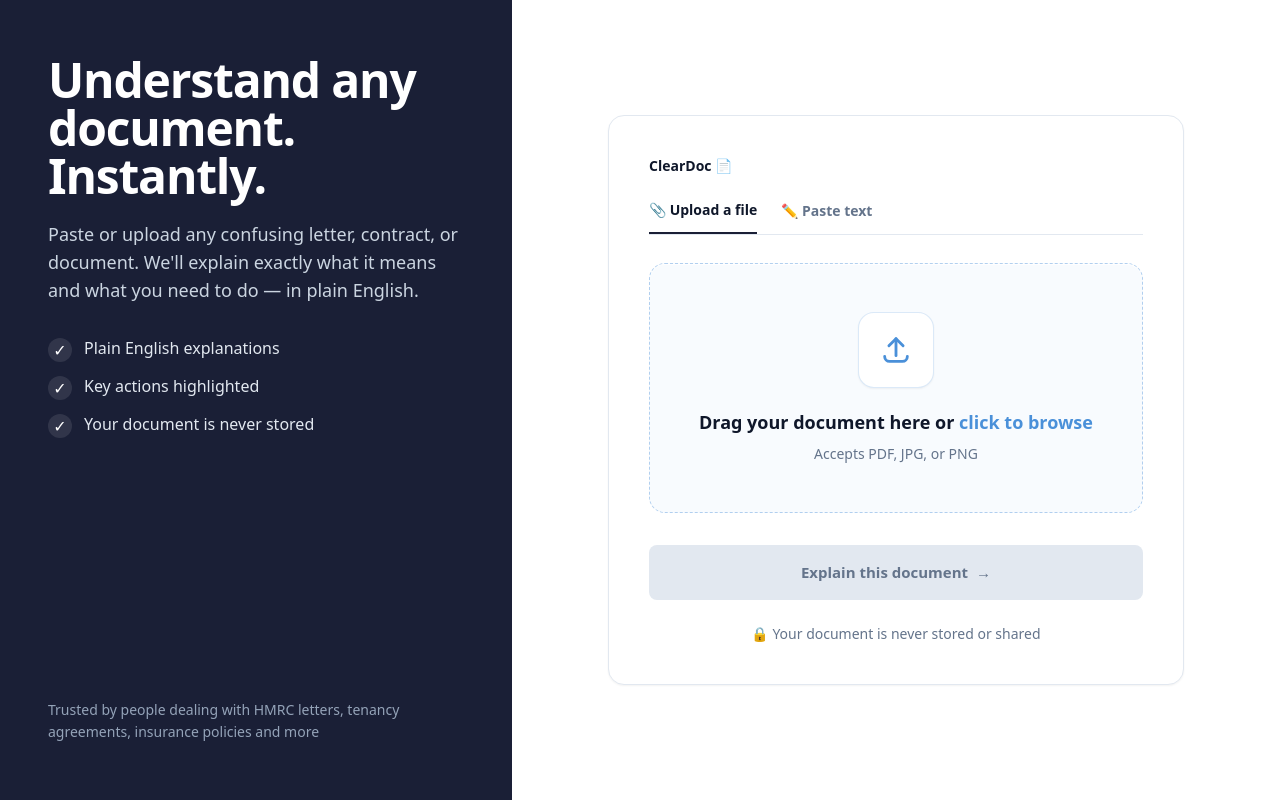
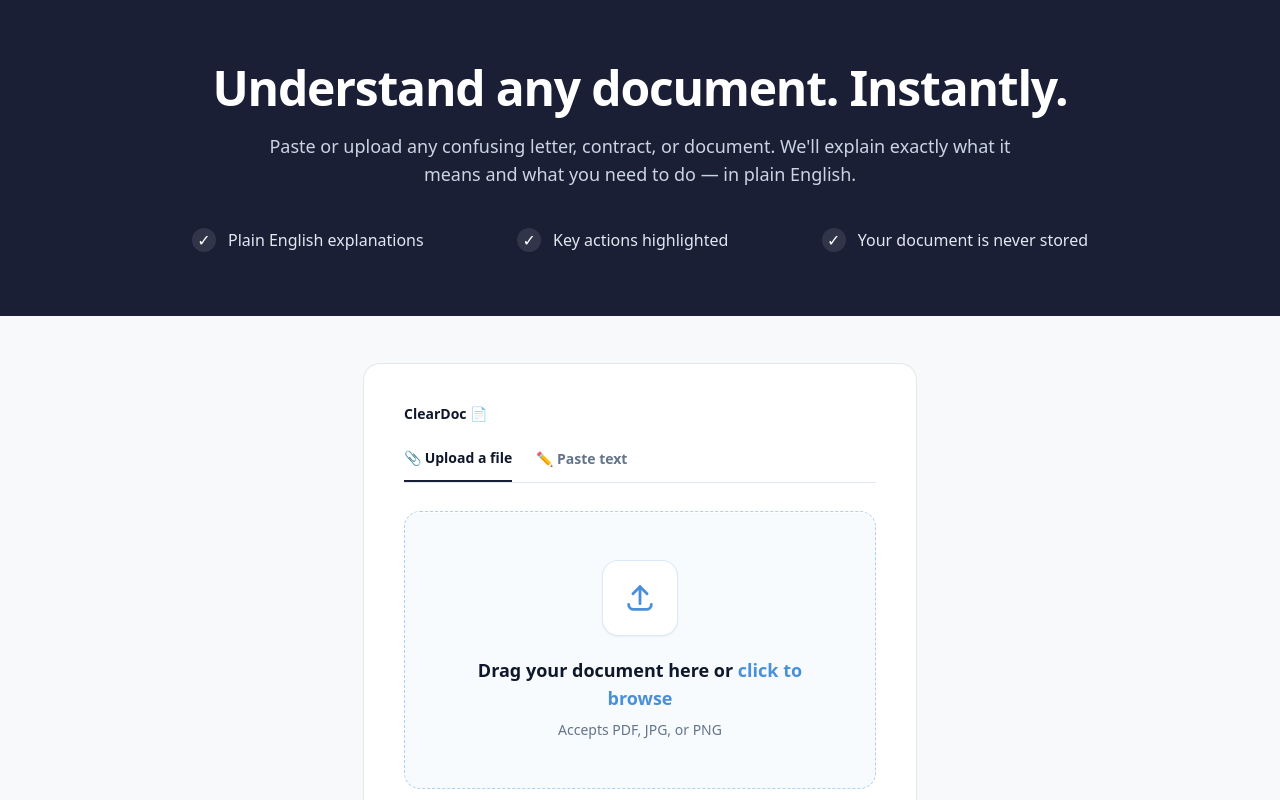
Before and after one commit to Booteeni/cleardoc, a Next.js app: page / in a window 1280 px wide. Shown: the top 800 px of the page. Built offline with nearby package versions, Linux system fonts and the light colour scheme.

Commit message:
redesign to vertical layout

```diff
--- a/app/page.tsx
+++ b/app/page.tsx
@@ -59,50 +59,42 @@ export default function HomePage() {
   }, [tab]);
 
   return (
-    <main className="min-h-screen w-full bg-white">
-      <div className="min-h-screen w-full lg:flex">
-        <aside className="relative w-full bg-[#1a1f36] px-8 py-10 text-white lg:w-[40%] lg:px-12 lg:py-14">
-          <div className="mx-auto flex h-full max-w-xl flex-col">
-            <div className="flex-1">
-              <h1 className="text-3xl font-bold leading-tight tracking-tight sm:text-4xl lg:text-5xl">
+    <main className="min-h-screen w-full">
+      <section className="w-full bg-[#1a1f36] py-16 text-white">
+        <div className="mx-auto w-full max-w-5xl px-6">
+          <h1 className="text-center text-3xl font-bold leading-tight tracking-tight sm:text-4xl lg:text-5xl">
             Understand any document. Instantly.
           </h1>
 
-              <p className="mt-5 max-w-lg text-base leading-relaxed text-slate-300 sm:text-lg">
+          <p className="mx-auto mt-5 max-w-3xl text-center text-base leading-relaxed text-slate-300 sm:text-lg">
             Paste or upload any confusing letter, contract, or document. We&apos;ll explain exactly
             what it means and what you need to do — in plain English.
           </p>
 
-              <ul className="mt-8 space-y-3 text-sm text-slate-200 sm:text-base">
+          <ul className="mx-auto mt-10 flex max-w-4xl flex-col gap-4 text-sm text-slate-200 sm:flex-row sm:items-center sm:justify-between sm:gap-6 sm:text-base">
             {[
               "Plain English explanations",
               "Key actions highlighted",
               "Your document is never stored"
             ].map((t) => (
-                  <li key={t} className="flex items-start gap-3">
+              <li key={t} className="flex items-center gap-3">
                 <span
-                      className="mt-0.5 inline-flex h-6 w-6 items-center justify-center rounded-full bg-white/10 text-white"
+                  className="inline-flex h-6 w-6 items-center justify-center rounded-full bg-white/10 text-white"
                   aria-hidden="true"
                 >
                   ✓
                 </span>
-                    <span>{t}</span>
+                <span className="whitespace-nowrap">{t}</span>
               </li>
             ))}
           </ul>
         </div>
+      </section>
 
-            <p className="mt-10 text-sm leading-relaxed text-slate-400">
-              Trusted by people dealing with HMRC letters, tenancy agreements, insurance policies and
-              more
-            </p>
-          </div>
-        </aside>
-
-        <section className="flex w-full items-center justify-center bg-white px-6 py-10 lg:w-[60%] lg:px-12">
-          <div className="w-full max-w-xl">
+      <section className="w-full bg-[#f8f9fb] py-10 sm:py-12">
+        <div className="mx-auto w-full max-w-[600px] px-6">
           {state === "loading" ? (
-              <div className="rounded-2xl border border-slate-200 bg-white p-10 text-center shadow-sm">
+            <div className="rounded-2xl bg-white p-10 text-center shadow-sm ring-1 ring-slate-200">
               <div className="mx-auto flex w-full max-w-md flex-col items-center">
                 <div
                   className="h-12 w-12 animate-spin rounded-full border-4 border-slate-200 border-t-[#1a1f36]"
@@ -115,7 +107,7 @@ export default function HomePage() {
               </div>
             </div>
           ) : state === "error" ? (
-              <div className="rounded-2xl border border-slate-200 bg-white p-10 text-center shadow-sm">
+            <div className="rounded-2xl bg-white p-10 text-center shadow-sm ring-1 ring-slate-200">
               <p className="text-lg font-semibold text-slate-900">
                 We couldn&apos;t read that document.
               </p>
@@ -134,7 +126,7 @@ export default function HomePage() {
               </div>
             </div>
           ) : (
-              <div className="rounded-2xl border border-slate-200 bg-white p-8 shadow-sm sm:p-10">
+            <div className="rounded-2xl bg-white p-8 shadow-sm ring-1 ring-slate-200 sm:p-10">
               <div className="mb-6">
                 <p className="text-sm font-semibold text-slate-900">
                   ClearDoc <span aria-hidden="true">📄</span>
@@ -218,7 +210,6 @@ export default function HomePage() {
           )}
         </div>
       </section>
-      </div>
     </main>
   );
 }
```
Lines whose indentation alone changed are shown as unchanged.
